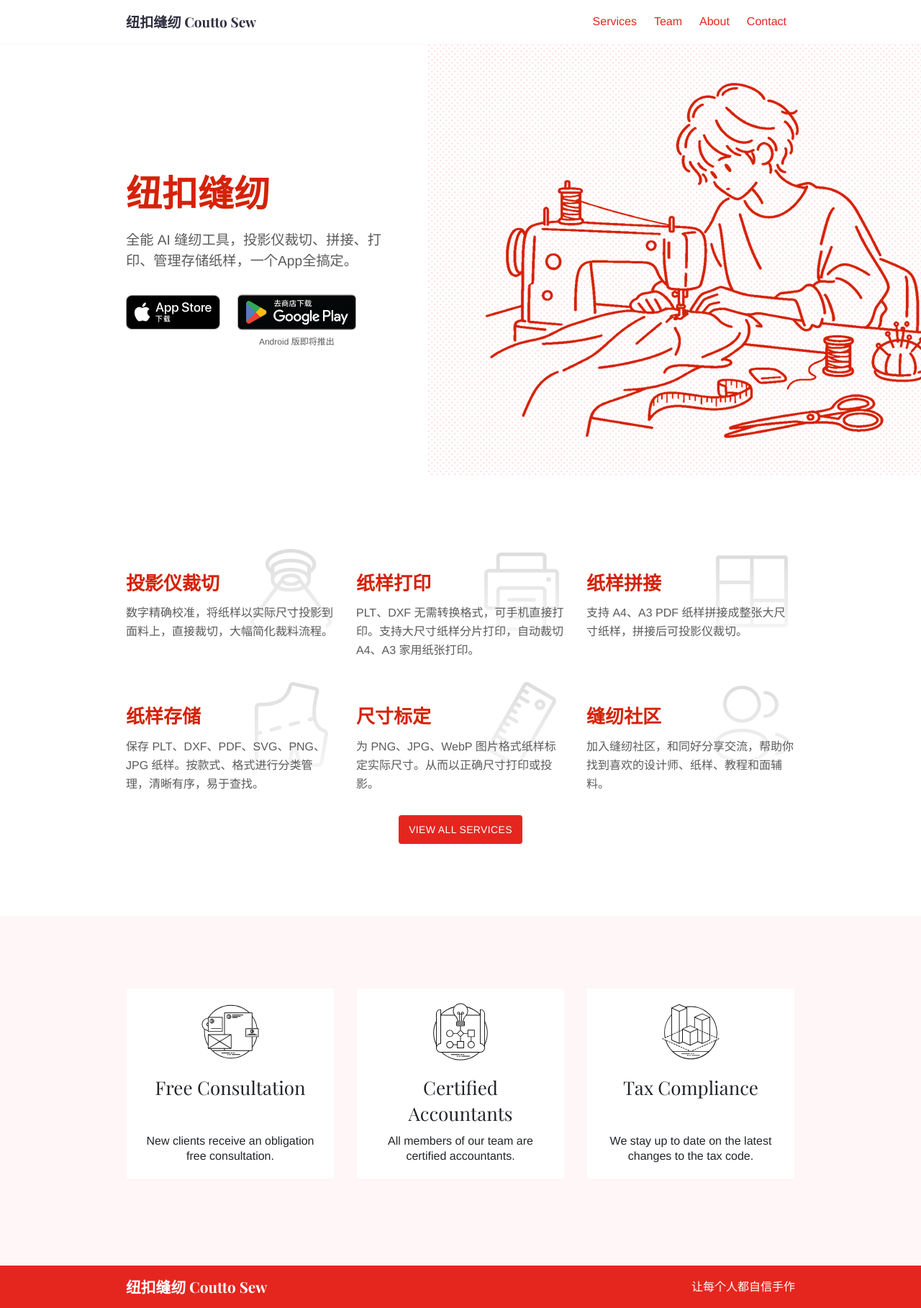
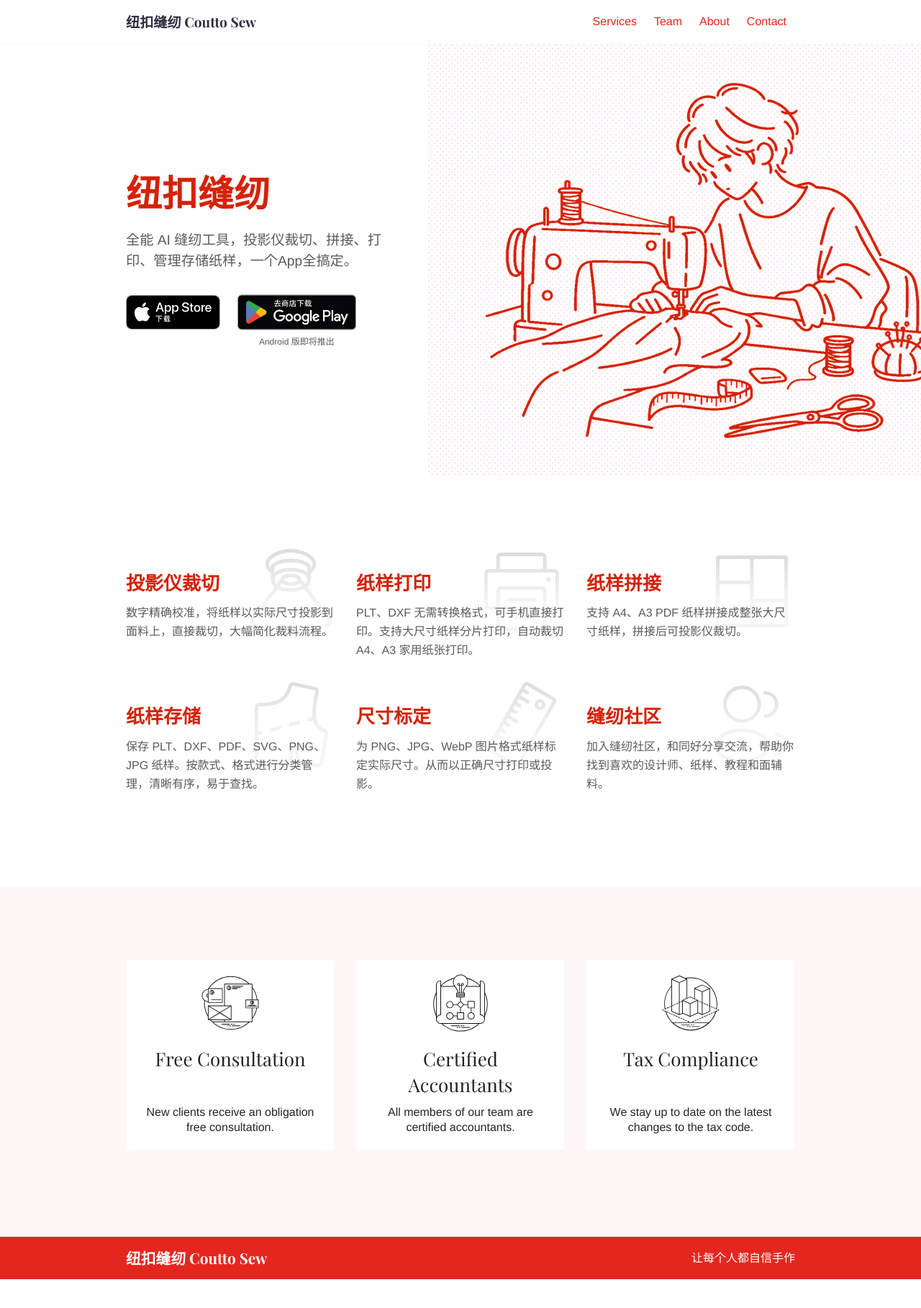
Before and after one commit to dearbrant/jekyll-demo, a Jekyll site: the page built from index.md, in a window 1280 px wide. Shown: the whole page at 72% size. Built offline with Jekyll 4.4.1, drawn with Linux system fonts in a browser that asks for light colours; after the commit the page ends 1778 px from its top, so only the background shows below that.

Commit message:
Refresh feature icons and simplify homepage interactions

```diff
--- a/_layouts/home.html
+++ b/_layouts/home.html
@@ -37,7 +37,7 @@
       <div class="col-12 col-md-4 mb-1">
         <div class="service service-summary">
           <div class="service-content">
-            <img class="service-icon" src="{{ service.icon | relative_url }}" alt="" aria-hidden="true" width="120" height="120" />
+            <img class="service-icon" src="{{ service.icon | relative_url }}?v={{ site.time | date: '%s' }}" alt="" aria-hidden="true" width="120" height="120" />
             <h2 class="service-title">
               <a href="{{ service.url | relative_url }}">{{ service.title }}</a>
             </h2>
@@ -46,11 +46,6 @@
         </div>
       </div>
       {% endfor %}
-    </div>
-    <div class="row justify-content-center">
-      <div class="col-auto">
-        <a class="button button-primary" href="{{ "services" | relative_url }}">View All Services</a>
-      </div>
     </div>
   </div>
 </div>
--- a/_sass/pages/_page-home.scss
+++ b/_sass/pages/_page-home.scss
@@ -18,5 +18,9 @@
     font-family: "PingFang SC", "Microsoft YaHei", "SimHei", sans-serif;
     font-weight: 700;
     color: #D52207;
+    &:hover {
+      color: #D52207;
+      text-decoration: none;
+    }
   }
 }
```
Also changed, not shown: images/grid-icons/pic_communication.svg, images/grid-icons/pic_pattern.svg, images/grid-icons/pic_people.svg, images/grid-icons/pic_printer.svg, images/grid-icons/pic_projector.svg, images/grid-icons/pic_stitching.svg.
